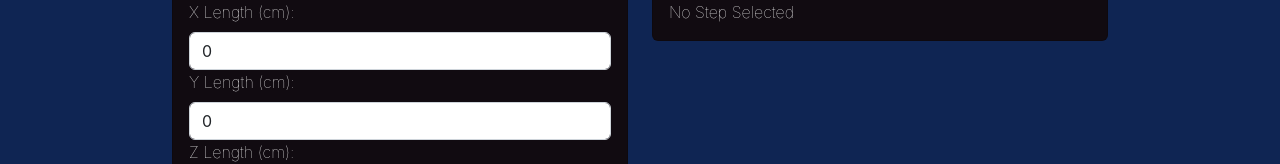
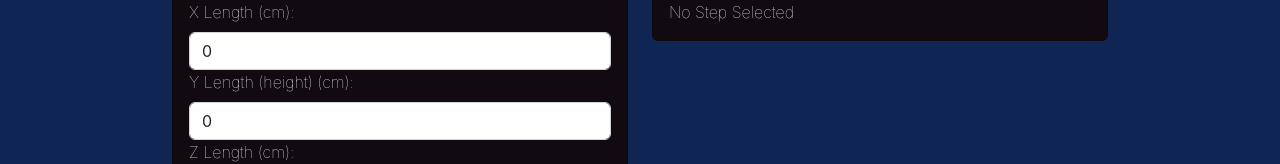
Before and after one commit to uwb-sel-ar-capstone/work-instructions-web-app, a React (Create React App) app in the folder work-instructions-frontend/: page /editor in a window 1280 px wide. Shown: the part 262-426 px from the top of the page. Built offline with nearby package versions, Linux system fonts and the light colour scheme; no server answers.

Commit message:
Added height descriptor to y length in editor.

```diff
--- a/work-instructions-frontend/src/components/Editor.jsx
+++ b/work-instructions-frontend/src/components/Editor.jsx
@@ -303,7 +303,7 @@ const Editor = () => {
                     />
                   </Form.Group>
                   <Form.Group controlId="formBasicText">
-                    <Form.Label>Y Length (cm):</Form.Label>
+                    <Form.Label>Y Length (height) (cm):</Form.Label>
                     <Form.Control
                       type="number"
                       placeholder="Enter Y Length"
```
